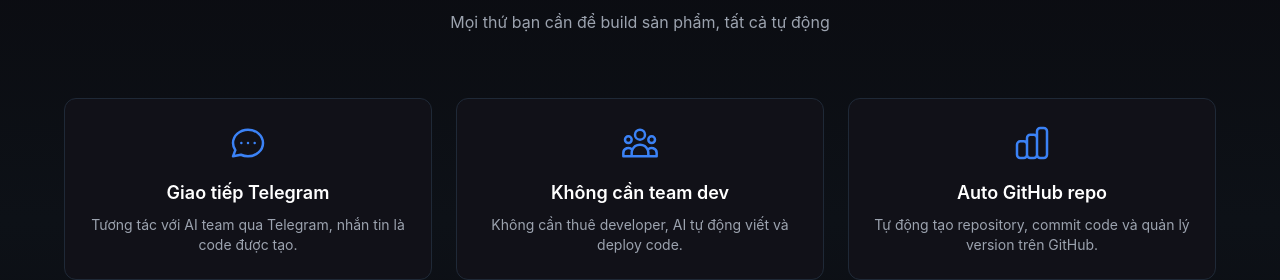
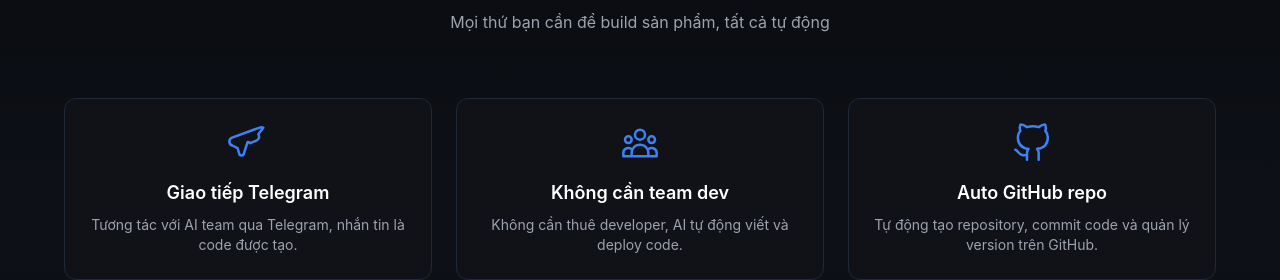
Before and after one commit to wisbidev/project-c051d40a, a Next.js app in the folder frontend/: page / in a window 1280 px wide. Shown: the part 2120-2400 px from the top of the page. Built offline with nearby package versions, Linux system fonts and the light colour scheme.

Commit message:
fix: correct GitHub repo icon in FeaturesSection
The "Auto GitHub repo" feature was using a bar chart icon instead of a
GitHub/repository icon. Replaced with proper GitHub icon that matches the
outline style requirement. Also standardized icon attributes across all
features for consistency.

```diff
--- a/frontend/src/components/FeaturesSection.tsx
+++ b/frontend/src/components/FeaturesSection.tsx
@@ -7,8 +7,8 @@
     title: "Giao tiếp Telegram",
     description: "Tương tác với AI team qua Telegram, nhắn tin là code được tạo.",
     icon: (
-      <svg className="w-10 h-10" fill="none" viewBox="0 0 24 24" stroke="currentColor">
-        <path strokeLinecap="round" strokeLinejoin="round" strokeWidth={1.5} d="M8 12h.01M12 12h.01M16 12h.01M21 12c0 4.418-4.03 8-9 8a9.863 9.863 0 01-4.255-.949L3 20l1.395-3.72C3.512 15.042 3 13.574 3 12c0-4.418 4.03-8 9-8s9 3.582 9 8z" />
+      <svg className="w-10 h-10" viewBox="0 0 24 24" fill="none" stroke="currentColor" strokeWidth="1.5" strokeLinecap="round" strokeLinejoin="round">
+        <path d="M21.198 2.803a2.5 2.5 0 00-2.238-.019l-16.5 6a2.5 2.5 0 00.09 4.718l3.176 1.613 1.21 3.848a1.5 1.5 0 002.36 0l2.378-7.26a.5.5 0 01.76-.28l.88.663 3.765-1.56a2.5 2.5 0 001.11-3.723z" />
       </svg>
     ),
   },
@@ -16,8 +16,8 @@
     title: "Không cần team dev",
     description: "Không cần thuê developer, AI tự động viết và deploy code.",
     icon: (
-      <svg className="w-10 h-10" fill="none" viewBox="0 0 24 24" stroke="currentColor">
-        <path strokeLinecap="round" strokeLinejoin="round" strokeWidth={1.5} d="M17 20h5v-2a3 3 0 00-5.356-1.857M17 20H7m10 0v-2c0-.656-.126-1.283-.356-1.857M7 20H2v-2a3 3 0 015.356-1.857M7 20v-2c0-.656.126-1.283.356-1.857m0 0a5.002 5.002 0 019.288 0M15 7a3 3 0 11-6 0 3 3 0 016 0zm6 3a2 2 0 11-4 0 2 2 0 014 0zM7 10a2 2 0 11-4 0 2 2 0 014 0z" />
+      <svg className="w-10 h-10" viewBox="0 0 24 24" fill="none" stroke="currentColor" strokeWidth="1.5" strokeLinecap="round" strokeLinejoin="round">
+        <path d="M17 20h5v-2a3 3 0 00-5.356-1.857M17 20H7m10 0v-2c0-.656-.126-1.283-.356-1.857M7 20H2v-2a3 3 0 015.356-1.857M7 20v-2c0-.656.126-1.283.356-1.857m0 0a5.002 5.002 0 019.288 0M15 7a3 3 0 11-6 0 3 3 0 016 0zm6 3a2 2 0 11-4 0 2 2 0 014 0zM7 10a2 2 0 11-4 0 2 2 0 014 0z" />
       </svg>
     ),
   },
@@ -25,8 +25,8 @@
     title: "Auto GitHub repo",
     description: "Tự động tạo repository, commit code và quản lý version trên GitHub.",
     icon: (
-      <svg className="w-10 h-10" fill="none" viewBox="0 0 24 24" stroke="currentColor">
-        <path strokeLinecap="round" strokeLinejoin="round" strokeWidth={1.5} d="M9 19v-6a2 2 0 00-2-2H5a2 2 0 00-2 2v6a2 2 0 002 2h2a2 2 0 002-2zm0 0V9a2 2 0 012-2h2a2 2 0 012 2v10m-6 0a2 2 0 002 2h2a2 2 0 002-2m0 0V5a2 2 0 012-2h2a2 2 0 012 2v14a2 2 0 01-2 2h-2a2 2 0 01-2-2z" />
+      <svg className="w-10 h-10" viewBox="0 0 24 24" fill="none" stroke="currentColor" strokeWidth="1.5" strokeLinecap="round" strokeLinejoin="round">
+        <path d="M9 19c-5 1.5-5-2.5-7-3m14 6v-3.87a3.37 3.37 0 00-.94-2.61c3.14-.35 6.44-1.54 6.44-7A5.44 5.44 0 0020 4.77 5.07 5.07 0 0019.91 1S18.73.65 16 2.48a13.38 13.38 0 00-7 0C6.27.65 5.09 1 5.09 1A5.07 5.07 0 005 4.77a5.44 5.44 0 00-1.5 3.78c0 5.42 3.3 6.61 6.44 7A3.37 3.37 0 009 18.13V22" />
       </svg>
     ),
   },
@@ -34,8 +34,8 @@
     title: "Estimate cost/time",
     description: "Ước tính chi phí và thời gian thực hiện trước khi bắt đầu.",
     icon: (
-      <svg className="w-10 h-10" fill="none" viewBox="0 0 24 24" stroke="currentColor">
-        <path strokeLinecap="round" strokeLinejoin="round" strokeWidth={1.5} d="M9 7h6m0 10v-3m-3 3h.01M9 17h.01M9 14h.01M12 14h.01M15 11h.01M12 11h.01M9 11h.01M7 21h10a2 2 0 002-2V5a2 2 0 00-2-2H7a2 2 0 00-2 2v14a2 2 0 002 2z" />
+      <svg className="w-10 h-10" viewBox="0 0 24 24" fill="none" stroke="currentColor" strokeWidth="1.5" strokeLinecap="round" strokeLinejoin="round">
+        <path d="M9 7h6m0 10v-3m-3 3h.01M9 17h.01M9 14h.01M12 14h.01M15 11h.01M12 11h.01M9 11h.01M7 21h10a2 2 0 002-2V5a2 2 0 00-2-2H7a2 2 0 00-2 2v14a2 2 0 002 2z" />
       </svg>
     ),
   },
@@ -43,8 +43,8 @@
     title: "Auto deploy",
     description: "Tự động build, test và deploy lên server sau mỗi commit.",
     icon: (
-      <svg className="w-10 h-10" fill="none" viewBox="0 0 24 24" stroke="currentColor">
-        <path strokeLinecap="round" strokeLinejoin="round" strokeWidth={1.5} d="M7 16a4 4 0 01-.88-7.903A5 5 0 1115.9 6L16 6a5 5 0 011 9.9M15 13l-3-3m0 0l-3 3m3-3v12" />
+      <svg className="w-10 h-10" viewBox="0 0 24 24" fill="none" stroke="currentColor" strokeWidth="1.5" strokeLinecap="round" strokeLinejoin="round">
+        <path d="M7 16a4 4 0 01-.88-7.903A5 5 0 1115.9 6L16 6a5 5 0 011 9.9M15 13l-3-3m0 0l-3 3m3-3v12" />
       </svg>
     ),
   },
@@ -52,9 +52,9 @@
     title: "Realtime tracking",
     description: "Theo dõi tiến độ và nhận thông báo realtime qua Telegram.",
     icon: (
-      <svg className="w-10 h-10" fill="none" viewBox="0 0 24 24" stroke="currentColor">
-        <path strokeLinecap="round" strokeLinejoin="round" strokeWidth={1.5} d="M15 12a3 3 0 11-6 0 3 3 0 016 0z" />
-        <path strokeLinecap="round" strokeLinejoin="round" strokeWidth={1.5} d="M2.458 12C3.732 7.943 7.523 5 12 5c4.478 0 8.268 2.943 9.542 7-1.274 4.057-5.064 7-9.542 7-4.477 0-8.268-2.943-9.542-7z" />
+      <svg className="w-10 h-10" viewBox="0 0 24 24" fill="none" stroke="currentColor" strokeWidth="1.5" strokeLinecap="round" strokeLinejoin="round">
+        <path d="M15 12a3 3 0 11-6 0 3 3 0 016 0z" />
+        <path d="M2.458 12C3.732 7.943 7.523 5 12 5c4.478 0 8.268 2.943 9.542 7-1.274 4.057-5.064 7-9.542 7-4.477 0-8.268-2.943-9.542-7z" />
       </svg>
     ),
   },
@@ -91,7 +91,7 @@
 
 export default function FeaturesSection() {
   const [isVisible, setIsVisible] = useState(false);
-  const sectionRef = useRef<HTMLDivElement>(null);
+  const sectionRef = useRef<HTMLElement>(null);
 
   useEffect(() => {
     const observer = new IntersectionObserver(
```
